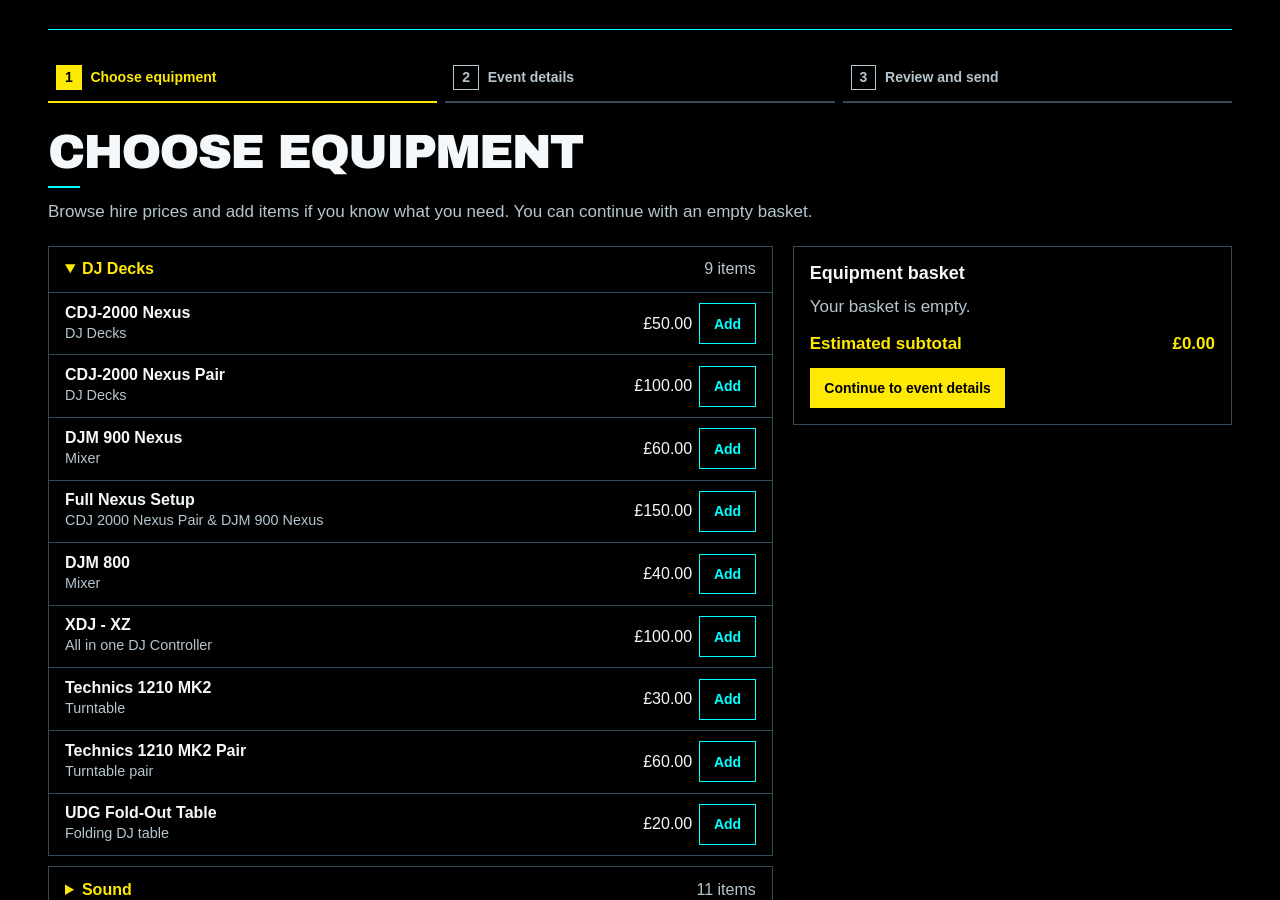
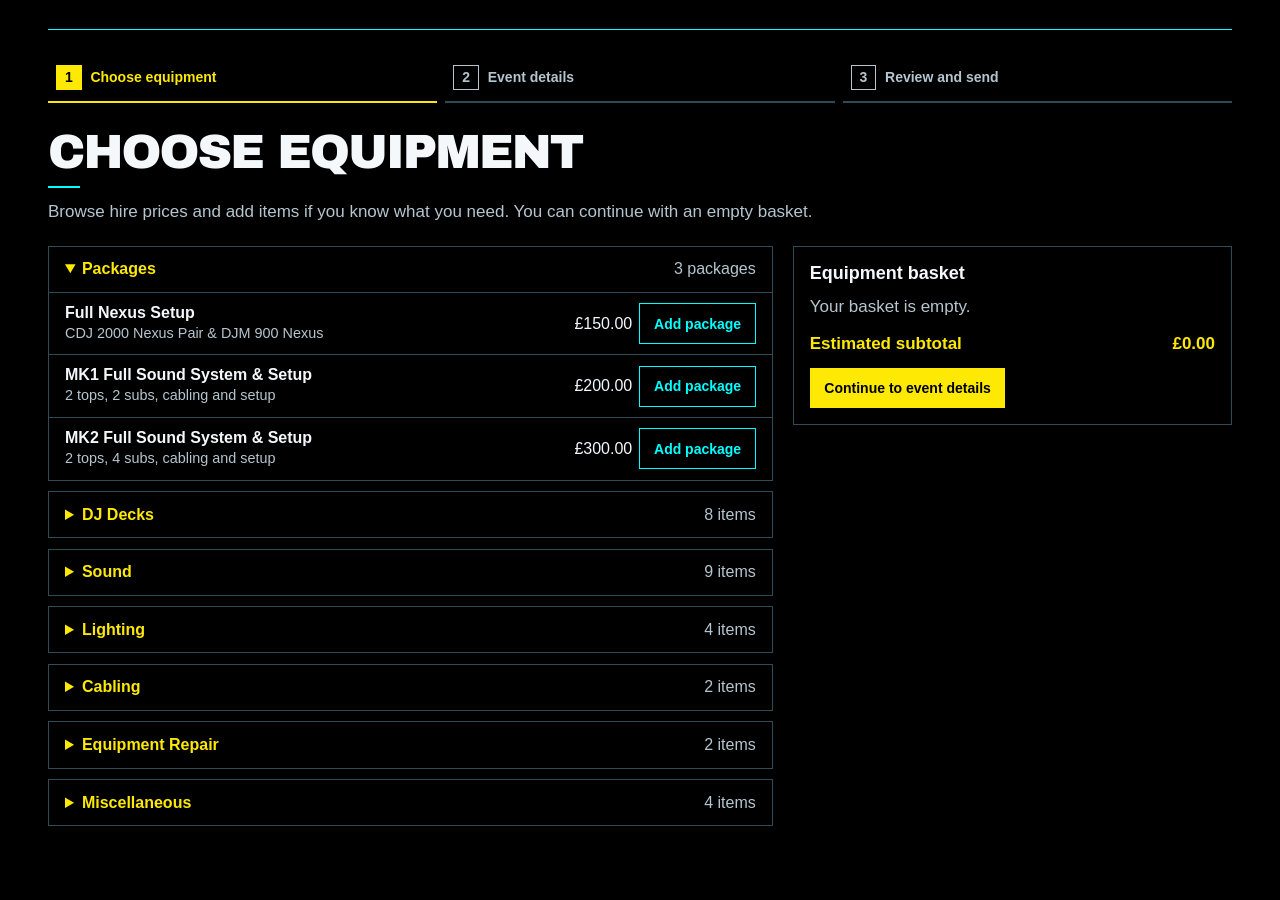
Before and after one commit to jblmassive/jblmassive.github.io, a Jekyll site: the page built from production.html, in a window 1280 px wide and 900 px high, scrolled down 363 px. Built offline with Jekyll 4.4.1, drawn with Linux system fonts in a browser that asks for light colours.

Commit message:
Group existing hire bundles under Packages

```diff
--- a/production.html
+++ b/production.html
@@ -31,7 +31,24 @@ section: production
     <div class="catalogue-layout">
       <div class="catalogue">
       <details class="hire-category" open>
-        <summary>DJ Decks <span>9 items</span></summary>
+        <summary>Packages <span>3 packages</span></summary>
+        <ul class="hire-items">
+          <li class="hire-item" data-item="full-nexus-setup" data-price="15000">
+            <div><strong>Full Nexus Setup</strong><p>CDJ 2000 Nexus Pair &amp; DJM 900 Nexus</p></div>
+            <div class="hire-item-action"><span>£150.00</span><button type="button" class="button small outline" data-add hidden>Add package</button></div>
+          </li>
+          <li class="hire-item" data-item="mk1-full-sound-system-setup" data-price="20000">
+            <div><strong>MK1 Full Sound System &amp; Setup</strong><p>2 tops, 2 subs, cabling and setup</p></div>
+            <div class="hire-item-action"><span>£200.00</span><button type="button" class="button small outline" data-add hidden>Add package</button></div>
+          </li>
+          <li class="hire-item" data-item="mk2-full-sound-system-setup" data-price="30000">
+            <div><strong>MK2 Full Sound System &amp; Setup</strong><p>2 tops, 4 subs, cabling and setup</p></div>
+            <div class="hire-item-action"><span>£300.00</span><button type="button" class="button small outline" data-add hidden>Add package</button></div>
+          </li>
+        </ul>
+      </details>
+      <details class="hire-category">
+        <summary>DJ Decks <span>8 items</span></summary>
         <ul class="hire-items">
           <li class="hire-item" data-item="cdj-2000-nexus" data-price="5000">
             <div><strong>CDJ-2000 Nexus</strong><p>DJ Decks</p></div>
@@ -44,10 +61,6 @@ section: production
           <li class="hire-item" data-item="djm-900-nexus" data-price="6000">
             <div><strong>DJM 900 Nexus</strong><p>Mixer</p></div>
             <div class="hire-item-action"><span>£60.00</span><button type="button" class="button small outline" data-add hidden>Add</button></div>
-          </li>
-          <li class="hire-item" data-item="full-nexus-setup" data-price="15000">
-            <div><strong>Full Nexus Setup</strong><p>CDJ 2000 Nexus Pair &amp; DJM 900 Nexus</p></div>
-            <div class="hire-item-action"><span>£150.00</span><button type="button" class="button small outline" data-add hidden>Add</button></div>
           </li>
           <li class="hire-item" data-item="djm-800" data-price="4000">
             <div><strong>DJM 800</strong><p>Mixer</p></div>
@@ -72,7 +85,7 @@ section: production
         </ul>
       </details>
       <details class="hire-category">
-        <summary>Sound <span>11 items</span></summary>
+        <summary>Sound <span>9 items</span></summary>
         <ul class="hire-items">
           <li class="hire-item" data-item="jbl-eon-615" data-price="3000">
             <div><strong>JBL EON 615</strong><p>15" speaker</p></div>
@@ -89,14 +102,6 @@ section: production
           <li class="hire-item" data-item="custom-18-sub-pair" data-price="6000">
             <div><strong>Custom 18" Sub Pair</strong><p>18" Subwoofer pair</p></div>
             <div class="hire-item-action"><span>£60.00</span><button type="button" class="button small outline" data-add hidden>Add</button></div>
-          </li>
-          <li class="hire-item" data-item="mk1-full-sound-system-setup" data-price="20000">
-            <div><strong>MK1 Full Sound System &amp; Setup</strong><p>2 tops, 2 subs, cabling and setup</p></div>
-            <div class="hire-item-action"><span>£200.00</span><button type="button" class="button small outline" data-add hidden>Add</button></div>
-          </li>
-          <li class="hire-item" data-item="mk2-full-sound-system-setup" data-price="30000">
-            <div><strong>MK2 Full Sound System &amp; Setup</strong><p>2 tops, 4 subs, cabling and setup</p></div>
-            <div class="hire-item-action"><span>£300.00</span><button type="button" class="button small outline" data-add hidden>Add</button></div>
           </li>
           <li class="hire-item" data-item="speaker-stands" data-price="1500">
             <div><strong>Speaker Stands</strong><p>Speaker stand pair</p></div>
```
